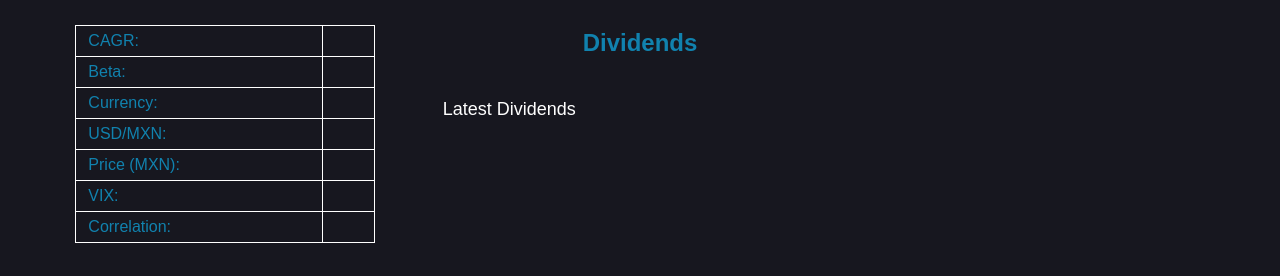
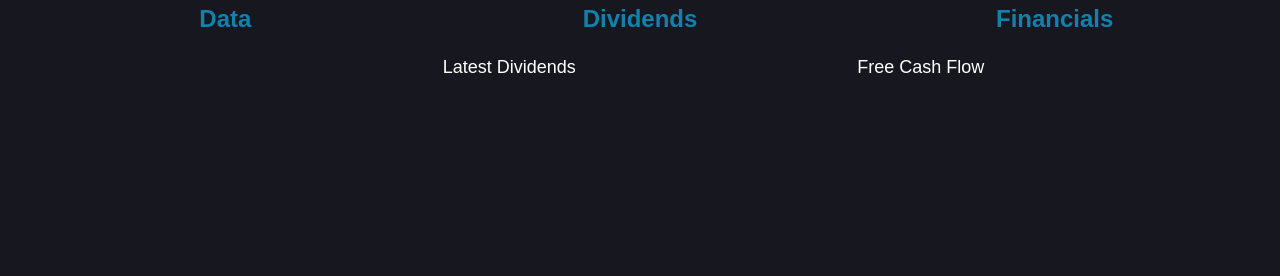
Before and after one commit to JacoboT27/StockAnalyzer, a Flask app: page / in a window 1280 px wide. Shown: the part 1574-1850 px from the top of the page. After the commit the page ends 1647 px from the top, so only its background shows below. Run offline with Flask 3, Linux system fonts and the light colour scheme.

Commit message:
financial data

```diff
--- a/app.py
+++ b/app.py
@@ -134,6 +134,23 @@ def stock_api(ticker):
     # Final correlation
     correlation = round(vix_aligned.corr(stock_aligned),3)
 
+    #financials
+    pe_ratio = stock.info.get('trailingPE', 'N/A')
+    market_cap = stock.info.get('marketCap', 'N/A')
+    eps = stock.info.get('trailingEps', 'N/A')
+    pb_ratio = stock.info.get('priceToBook', 'N/A')
+    ebitda = stock.info.get('ebitda', 'N/A')
+    ps_ratio = stock.info.get('priceToSalesTrailing12Months', 'N/A')
+
+    #cash flow
+    cashflow = stock.cashflow  # DataFrame of quarterly cash flows
+
+    # Free cash flow = Operating Cash Flow - Capital Expenditures
+    op_cf = cashflow.loc["Operating Cash Flow"]
+    capex = cashflow.loc["Capital Expenditure"]
+    fcf_series = op_cf + capex  # capex is negative
+    fcf_tail = [{"date": d.strftime("%Y-%m-%d"), "amount": round(fcf_series[d], 2)}for d in fcf_series.dropna().index[-5:]]
+
     return jsonify({
         'beta': beta,
         'cagr': round(cagr * 100, 2),
@@ -174,7 +191,14 @@ def stock_api(ticker):
                 )
             )
         ),
-        'dividendTail': ([{'date': k.strftime('%y-%m-%d'), 'amount': v}for k, v in dividendTail.items()] if not dividendTail.empty else None)
+        'dividendTail': ([{'date': k.strftime('%y-%m-%d'), 'amount': v}for k, v in dividendTail.items()] if not dividendTail.empty else None),
+        'pe_ratio': pe_ratio,
+        'market_cap': market_cap,
+        'eps': eps,
+        'pb_ratio': pb_ratio,
+        'ebitda': ebitda,
+        'ps_ratio': ps_ratio,
+        'freeCashflowTail': fcf_tail
     })
 
 if __name__ == '__main__':
--- a/static/script.js
+++ b/static/script.js
@@ -31,6 +31,7 @@ function fetchAndUpdate(ticker, period) {
       updateCharts(data, ticker);
       updateTable(data);
       updateDividends(data,ticker);
+      updateFinancials(data);
     })
     .catch(err => {
       console.error("Fetch failed:", err);
@@ -39,13 +40,29 @@ function fetchAndUpdate(ticker, period) {
 }
 
 function updateTable(data) {
-  document.getElementById("beta").innerText = data.beta;
-  document.getElementById("cagr").innerText = data.cagr;
-  document.getElementById("currency").innerText = data.stock_currency;
-  document.getElementById("usdmxn").innerText = data.usd_mxn;
-  document.getElementById("price").innerText = data.price;
-  document.getElementById("vix").innerText = data.recent_vix;
-  document.getElementById("correlation").innerText = data.correlation;
+  document.getElementById("beta").innerText = `Beta: ${data.beta}`;
+  document.getElementById("cagr").innerText = `CAGR: ${data.cagr}`;
+  document.getElementById("currency").innerText = `Currency: ${data.stock_currency}`;
+  document.getElementById("usdmxn").innerText = `USD/MXN: ${data.usd_mxn}`;
+  document.getElementById("price").innerText = `Price: ${data.price}`;
+  document.getElementById("vix").innerText = `VIX: ${data.recent_vix}`;
+  document.getElementById("correlation").innerText = `Correlation: ${data.correlation}`;
+}
+
+function updateFinancials(data) {
+  document.getElementById("pe_ratio").innerText = data.pe_ratio !== 'N/A' ? `P/E Ratio: ${data.pe_ratio}` : "N/A";
+  document.getElementById("market_cap").innerText = data.market_cap !== 'N/A' ? `Market Cap: $${(data.market_cap / 1e9).toFixed(2)}B` : "N/A";
+  document.getElementById("eps").innerText = data.eps !== 'N/A' ? `EPS: $${data.eps}` : "N/A";
+  document.getElementById("pb_ratio").innerText = data.pb_ratio !== 'N/A' ? `P/B Ratio: ${data.pb_ratio}` : "N/A";
+  document.getElementById("ebitda").innerText = data.ebitda !== 'N/A' ? `EBITDA: $${(data.ebitda / 1e6).toFixed(2)}M` : "N/A";
+  document.getElementById("ps_ratio").innerText = data.ps_ratio !== 'N/A' ? `P/S Ratio: ${data.ps_ratio}` : "N/A";
+  const fcfList = document.getElementById("fcf-list");
+  fcfList.innerHTML = "";
+  data.freeCashflowTail.forEach(d => {
+    const li = document.createElement("li");
+    li.innerText = `${d.date}: $${d.amount.toLocaleString()}`;
+    fcfList.appendChild(li);
+  });
 }
 
 function updateDividends(data, ticker) {
--- a/static/style.css
+++ b/static/style.css
@@ -62,22 +62,18 @@ label {
   font-size: x-large;
 }
 
-.data-table {
-  display: flex;
-  justify-content: center;
-  margin-top: 20px;
+.data-table p {
+  font-size: x-large;
+  color: #1182ae;
+  font-weight: bold;
+  margin-top: 0;
 }
 
-.data-table table {
-  border-collapse: collapse;
-  width: 300px;
-}
-
-.data-table td {
-  border: 1px solid rgb(255, 255, 255);
-  padding: 6px 12px;
-  text-align: left;
-  color: #1182ae;
+.data p {
+  text-align: center;
+  color: #ffffff;
+  font-size: large;
+  font-weight: lighter;
 }
 
 .regression-labels {
@@ -98,6 +94,7 @@ label {
   font-size: x-large;
   color: #1182ae;
   font-weight: bold;
+  margin-top: 0;
 }
 
 .dividend-info p {
@@ -112,3 +109,23 @@ label {
   color: white;
   padding: 0;
 }
+
+.financials p {
+  color: #1182ae;
+  font-size: x-large;
+  font-weight: bold;
+  margin-top: 0;
+}
+
+.financial-data p {
+  font-weight: lighter;
+  font-size: large;
+  color: #ffffff;
+  text-align: left;
+}
+
+.fcf-list {
+  margin: 0;
+  color: white;
+  padding: 0;
+}
--- a/templates/index.html
+++ b/templates/index.html
@@ -52,15 +52,16 @@
 
   <div class="grid-container3">
     <div class="data-table">
-        <table>
-        <tr><td>CAGR:</td><td id="cagr"></td></tr>
-        <tr><td>Beta:</td><td id="beta"></td></tr>
-        <tr><td>Currency:</td><td id="currency"></td></tr>
-        <tr><td>USD/MXN:</td><td id="usdmxn"></td></tr>
-        <tr><td>Price (MXN):</td><td id="price"></td></tr>
-        <tr><td>VIX:</td><td id="vix"></td></tr>
-        <tr><td>Correlation:</td><td id="correlation"></td></tr>
-        </table>
+      <p>Data</p>
+      <div class="data">
+        <p id="cagr"></p>
+        <p id="beta"></p>
+        <p id="currency"></p>
+        <p id="usdmxn"></p>
+        <p id="price"></p>
+        <p id="vix"></p>
+        <p id="correlation"></p>
+      </div>
     </div>
     <div class="dividends">
       <p>Dividends</p>
@@ -69,9 +70,24 @@
         <p id=payoutratio></p>
         <p id="ex_div_date"></p>
         <div class="grid-container">
-        <p>Latest Dividends</p>
-        <ul id="dividend-tail" class="dividend-list"></ul>
+          <p>Latest Dividends</p>
+          <ul id="dividend-tail" class="dividend-list"></ul>
         </div>
+      </div>
+    </div>
+    <div class="financials">
+      <p>Financials</p>
+      <div class="financial-data">
+        <p id="market_cap"></p>
+        <p id="ebitda"></p>
+        <p id="eps"></p>
+        <div class="grid-container">
+          <p>Free Cash Flow</p>
+          <ul id="fcf-list" class="fcf-list"></ul>
+        </div>
+        <p id="pe_ratio"></p>
+        <p id="pb_ratio"></p>
+        <p id="ps_ratio"></p>
       </div>
     </div>
   </div>
```
